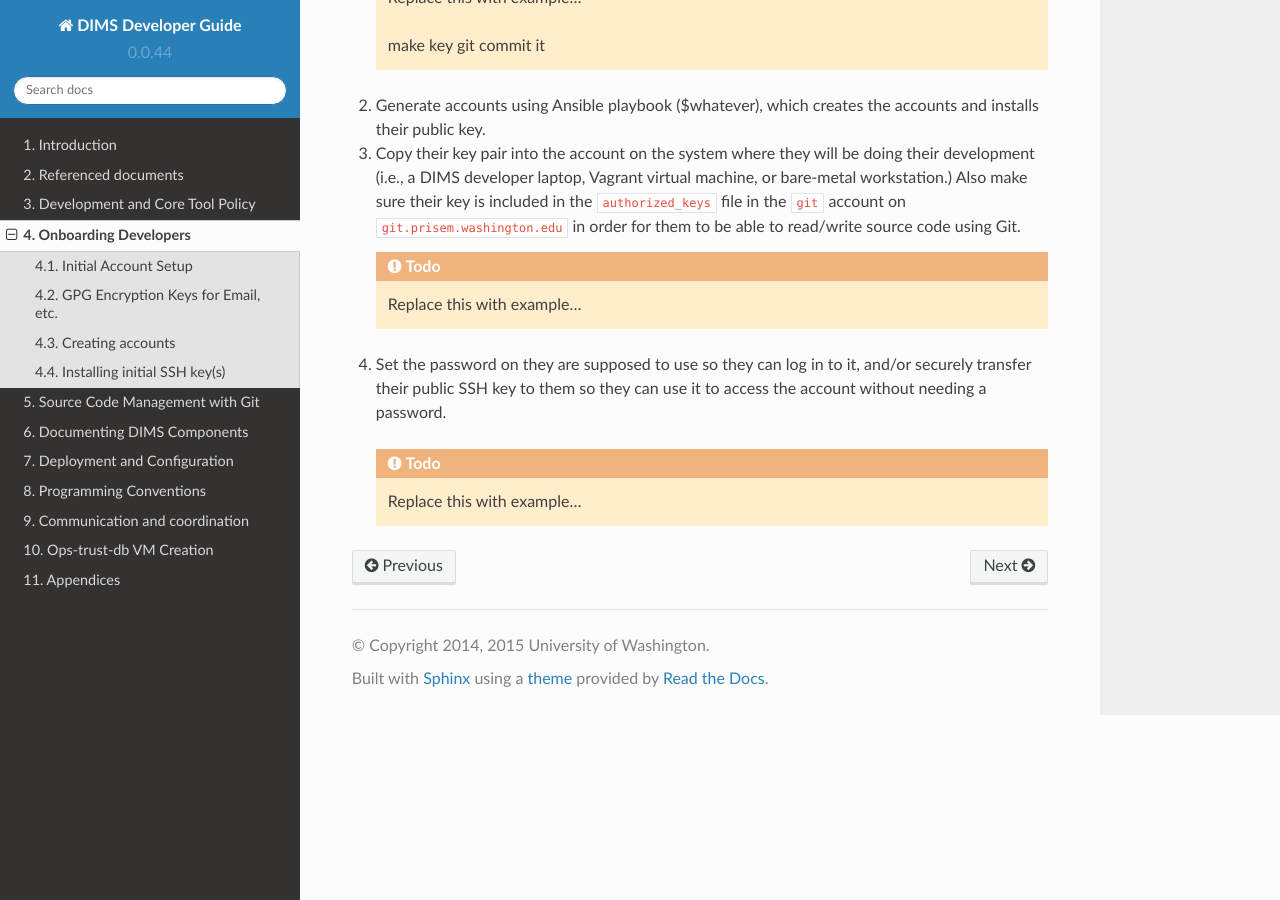
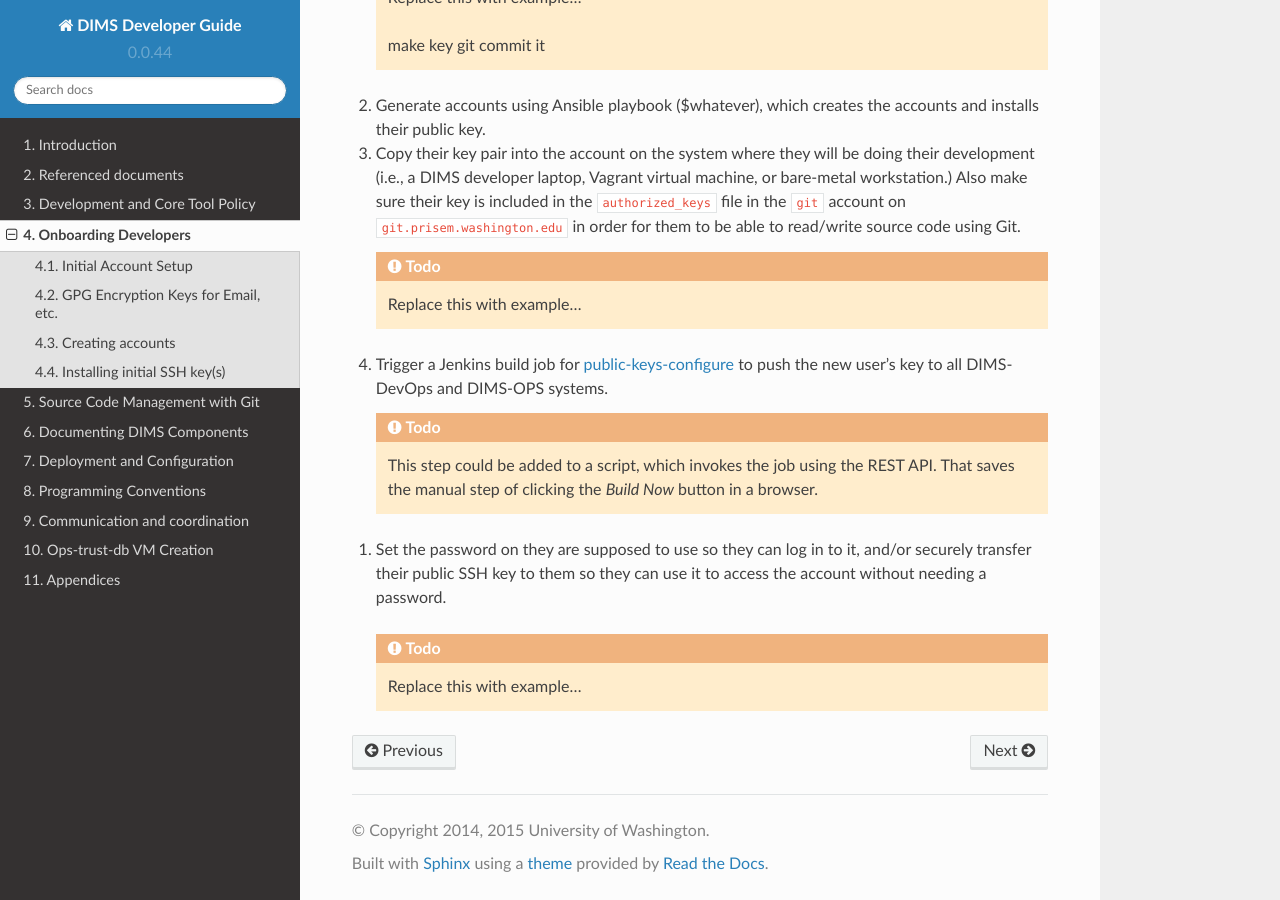
Before and after one commit to uw-dims/dims-devguide, a Sphinx documentation site: the page built from docs/source/onboarding.rst, in a window 1280 px wide and 900 px high, scrolled down 2140 px. Built offline with Sphinx 7.4.7 and the Read the Docs theme 2.0.0, drawn with Linux system fonts in a browser that asks for light colours; pages that are not in the unit, such as notebooks, are missing from menus.

Commit message:
Add step to run jenkins job to push SSH public keys

```diff
--- a/docs/source/onboarding.rst
+++ b/docs/source/onboarding.rst
@@ -147,6 +147,20 @@ systems set up properly.
 
    ..
 
+#.  Trigger a Jenkins build job for `public-keys-configure`_ to push the
+    new user's key to all DIMS-DevOps and DIMS-OPS systems.
+
+
+    .. todo::
+
+        This step could be added to a script, which invokes the job using
+        the REST API. That saves the manual step of clicking the
+        *Build Now* button in a browser.
+
+    ..
+
+.. _public-keys-configure: http://jenkins.prisem.washington.edu/job/public-keys-configure/
+
 #.  Set the password on they are supposed to use so they can log in to it,
     and/or securely transfer their public SSH key to them so they can use it
     to access the account without needing a password.
```
